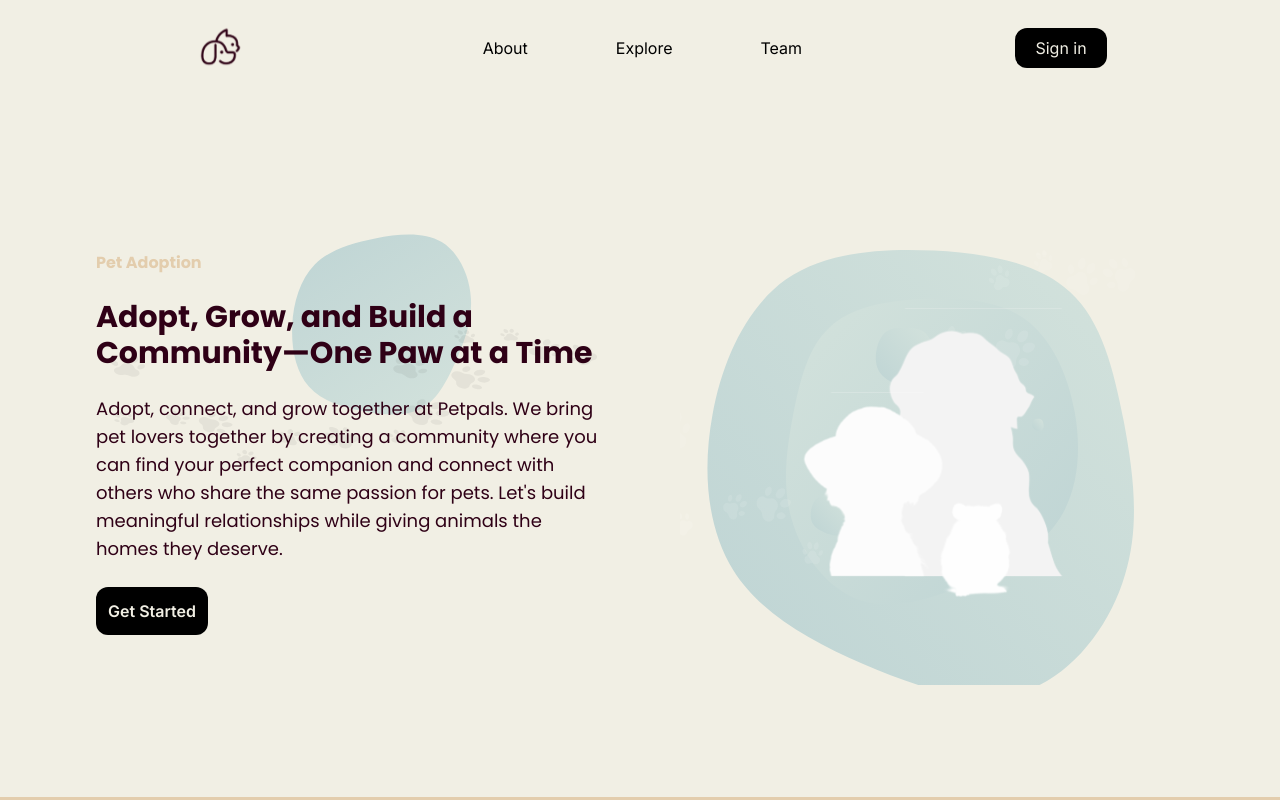
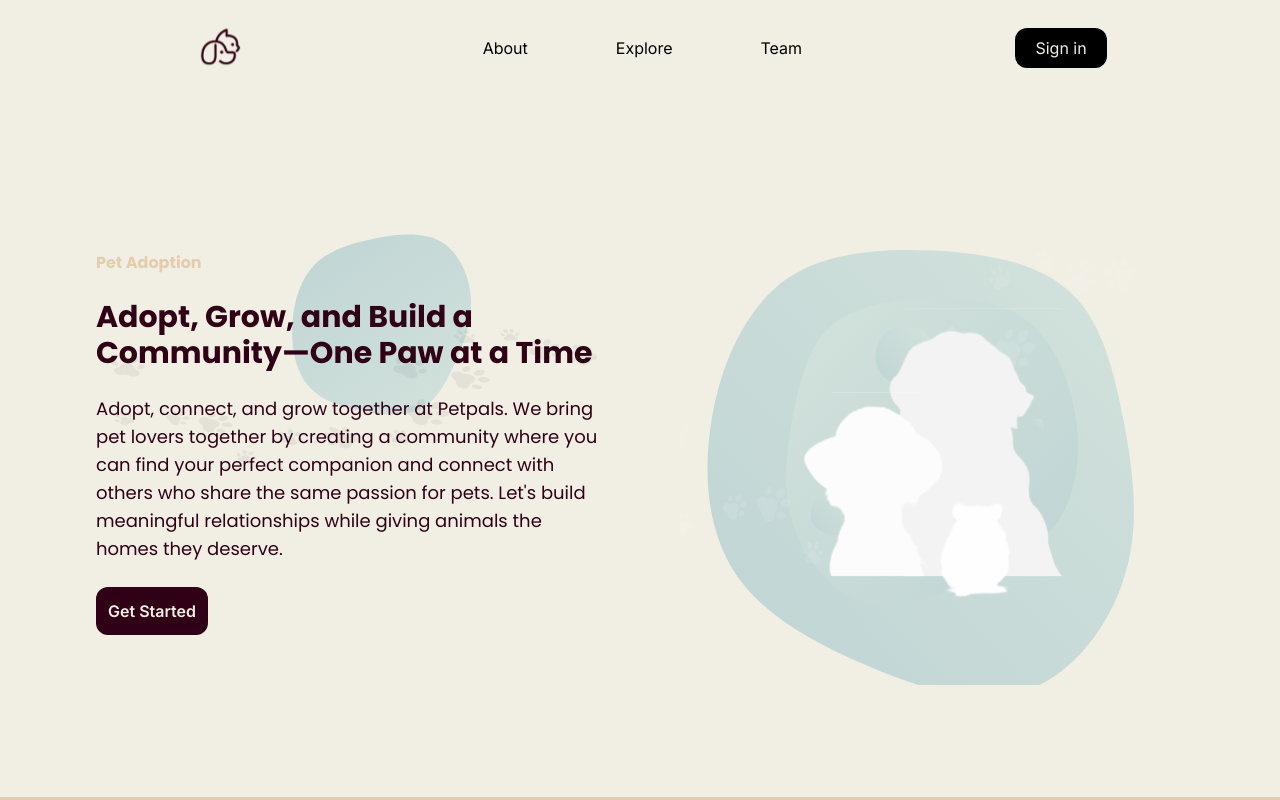
Before and after one commit to birongliu/CISC-4900, a Next.js app in the folder frontend/: page / in a window 1280 px wide. Shown: the top 800 px of the page. Built offline with nearby package versions, Linux system fonts and the light colour scheme; no server answers.

Commit message:
Refactor Button component to use dark maroon background color

```diff
--- a/frontend/src/app/ui/shared/Button.tsx
+++ b/frontend/src/app/ui/shared/Button.tsx
@@ -3,6 +3,6 @@ import React, { ReactNode } from 'react'
 
 export default function Button({ children, className }: { children: ReactNode, className?: string }) {
   return (
-    <button className={cn('bg-black rounded-xl p-3 text-button-primary', className)}>{children}</button>
+    <button className={cn('bg-darkMaroon rounded-xl p-3 text-button-primary', className)}>{children}</button>
   )
 }
--- a/frontend/tailwind.config.ts
+++ b/frontend/tailwind.config.ts
@@ -33,6 +33,7 @@ const config: Config = {
         "white": "rgba(241, 239, 228, 1)",
         "lightBeige": "#E3CDAD",
         "softCream": "#F1EFE4",
+        "darkMaroon": "#2f0016"
       },
       backgroundColor: {
         "light-primary": "rgba(241, 239, 228, 1)",
```
